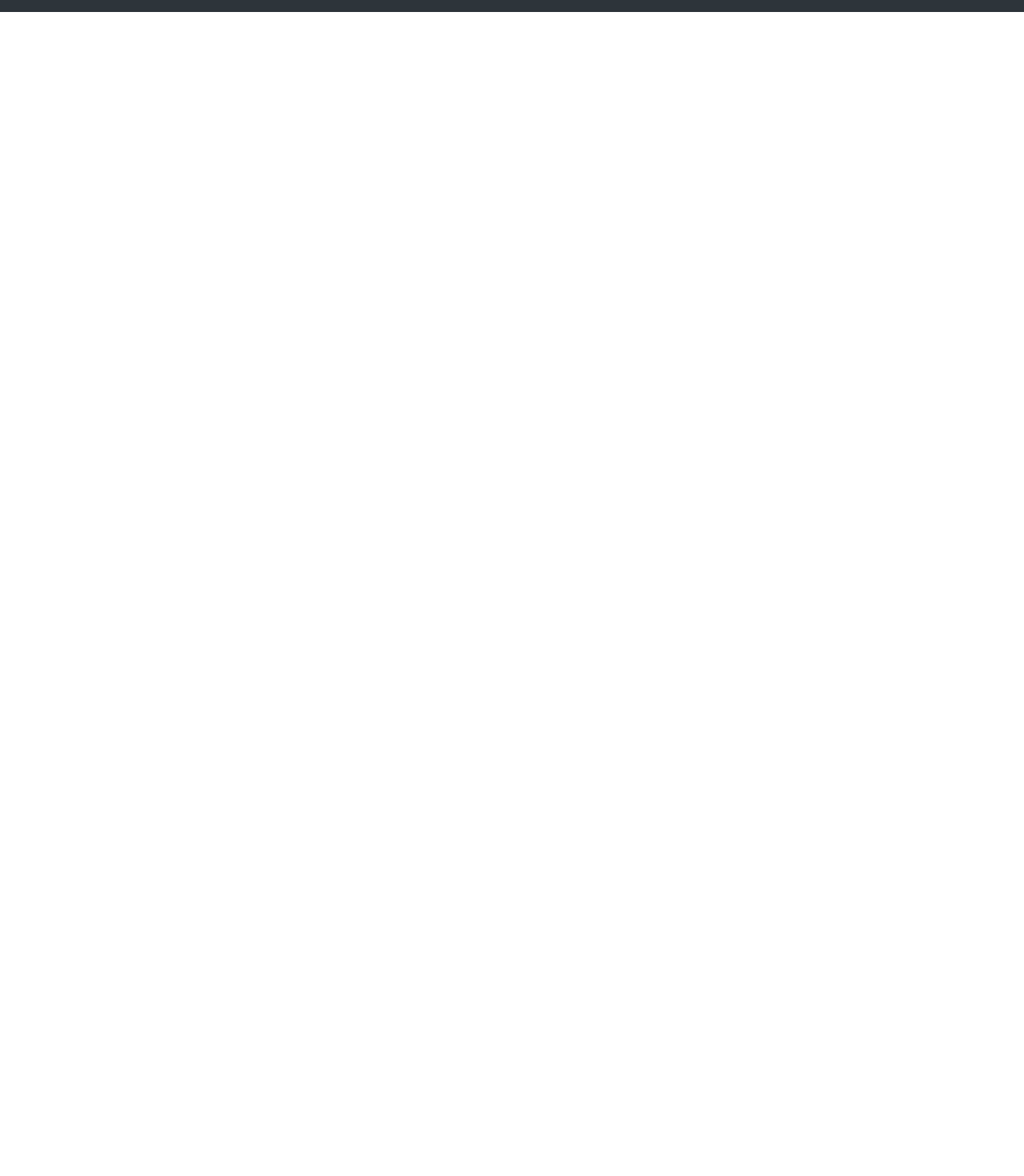
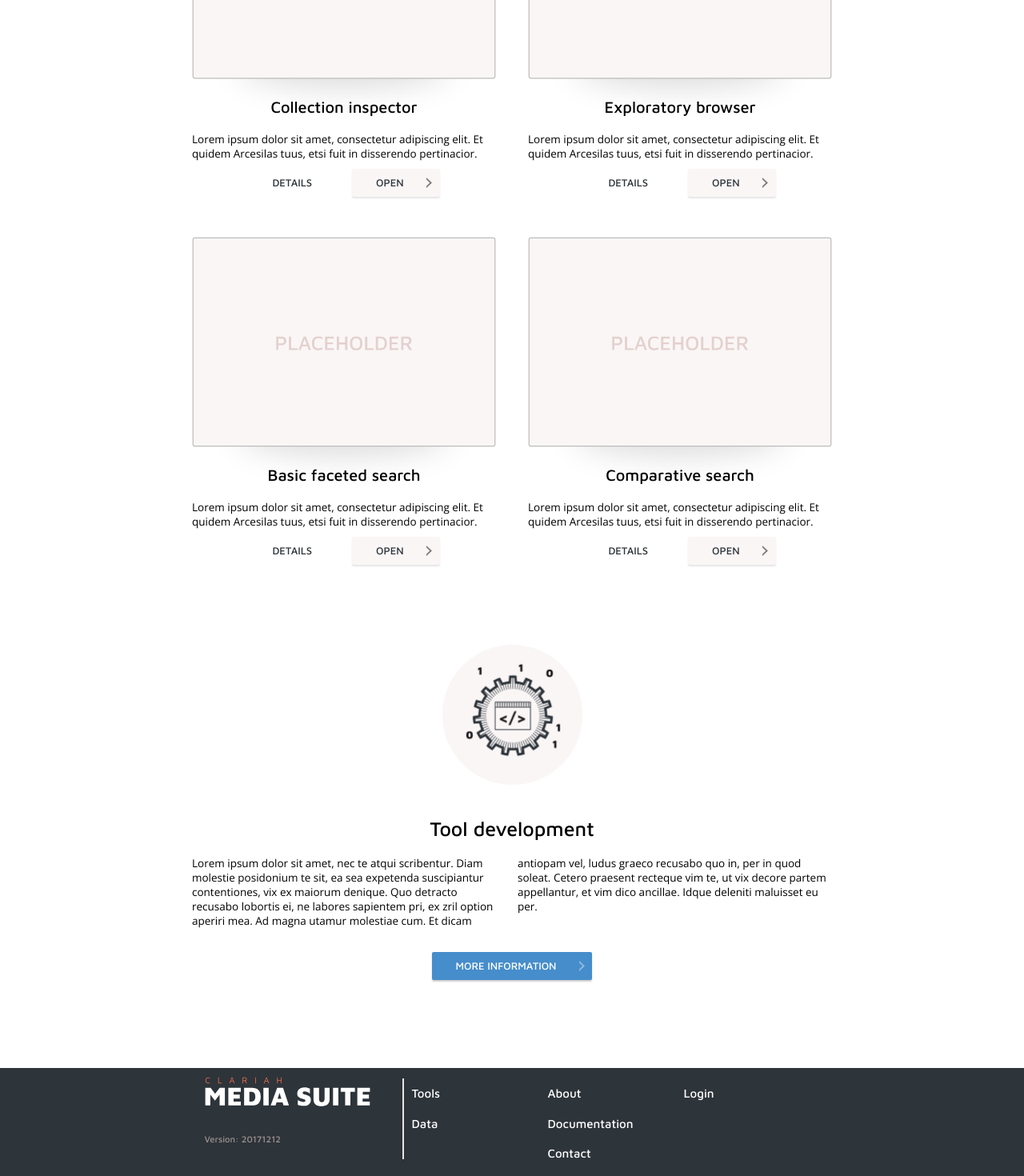
Before and after one commit to Frontwise/mediasuite-design, a React (Create React App) app: page / in a window 1280 px wide. Shown: the part 660-2130 px from the top of the page at 80% size. Before the commit the page ends 800 px from the top, so only its background shows below. Built offline with nearby package versions, Linux system fonts and the light colour scheme.

Commit message:
Add tools page

```diff
--- a/src/components/App/Cases.js
+++ b/src/components/App/Cases.js
@@ -4,6 +4,7 @@ import Page from '../Page/Page';
 import Elements from '../Elements/Elements';
 import Homepage from '../Homepage/Homepage';
 import Data from '../Data/Data';
+import Tools from '../Tools/Tools';
 import {text} from '../../data/Text';
 
 /**
@@ -38,4 +39,5 @@ export default [
   )),
   newCase('Homepage', (<Homepage /> )),
   newCase('Data', (<Data />)),
+  newCase('Tools', (<Tools />)),
 ]
--- /dev/null
+++ b/src/components/Tools/Tools.js
@@ -0,0 +1,105 @@
+import React, { Component } from 'react';
+import { Page, Header } from '../';
+import classNames from 'classnames';
+
+/* Images */
+import bigiconTools from '../../images/bigicon-tools.png';
+import bigiconDevelopment from '../../images/bigicon-development.png';
+import placeholder from '../../images/placeholder.svg';
+
+class Tools extends Component {
+
+  constructor() {
+    super();
+    this.state = {contentVisible: true};
+  }
+
+  render() {
+    let {contentVisible} = this.state;
+    const tools = [
+      {
+        name: 'Collection inspector',
+        description: 'Lorem ipsum dolor sit amet, consectetur adipiscing elit. Et quidem Arcesilas tuus, etsi fuit in disserendo pertinacior.',
+        detailsUrl: '#',
+        url: '#',
+      },
+      {
+        name: 'Exploratory browser',
+        description: 'Lorem ipsum dolor sit amet, consectetur adipiscing elit. Et quidem Arcesilas tuus, etsi fuit in disserendo pertinacior.',
+        detailsUrl: '#',
+        url: '#',
+      },
+      {
+        name: 'Basic faceted search',
+        description: 'Lorem ipsum dolor sit amet, consectetur adipiscing elit. Et quidem Arcesilas tuus, etsi fuit in disserendo pertinacior.',
+        detailsUrl: '#',
+        url: '#',
+      },
+      {
+        name: 'Comparative search',
+        description: 'Lorem ipsum dolor sit amet, consectetur adipiscing elit. Et quidem Arcesilas tuus, etsi fuit in disserendo pertinacior.',
+        detailsUrl: '#',
+        url: '#',
+      },
+    ];
+
+    return (
+      <Page header={<Header.Examples.NotLoggedIn active="tools" />} className="page Tools">
+
+        <div className={classNames('content', {hidden: !contentVisible})}>
+          <img src={bigiconTools} alt="Media Suite Tools"/>
+          <div className="info">
+            <div className="description">
+              <p>
+                Lorem ipsum dolor sit amet, nec te atqui scribentur. Diam molestie posidonium te sit, ea sea expetenda suscipiantur contentiones, vix ex maiorum denique. Quo detracto recusabo lobortis ei, ne labores sapientem pri, ex zril option aperiri mea. Ad magna utamur molestiae cum. Et dicam antiopam vel, ludus graeco recusabo quo in, per in quod soleat. Cetero praesent recteque vim te, ut vix decore partem appellantur, et vim dico ancillae. Idque deleniti maluisset eu per.
+              </p>
+            </div>
+
+            <div className="actions">
+              <a
+                className="btn blank"
+                onClick={() => this.setState({contentVisible: !contentVisible})}
+              >
+                  Hide
+              </a>
+              <a href="" className="btn">view tutorials</a>
+            </div>
+          </div>
+        </div>
+
+        <div className="list">
+          {tools.map(tool =>
+            <div className="tool">
+              <div className="image-wrap">
+                <img src={placeholder} alt={tool.name} />
+              </div>
+              <h3>{tool.name}</h3>
+              <div className="description">{tool.description}</div>
+              <div className="actions">
+                <a href={tool.detailsUrl} className="btn blank">Details</a>
+                <a href={tool.url} className="btn">Open</a>
+              </div>
+            </div>
+          )}
+        </div>
+
+        <div className="development">
+          <img src={bigiconDevelopment} alt="Tool development"/>
+
+          <h2>Tool development</h2>
+
+          <div className="description">
+            Lorem ipsum dolor sit amet, nec te atqui scribentur. Diam molestie posidonium te sit, ea sea expetenda suscipiantur contentiones, vix ex maiorum denique. Quo detracto recusabo lobortis ei, ne labores sapientem pri, ex zril option aperiri mea. Ad magna utamur molestiae cum.
+            Et dicam antiopam vel, ludus graeco recusabo quo in, per in quod soleat. Cetero praesent recteque vim te, ut vix decore partem appellantur, et vim dico ancillae. Idque deleniti maluisset eu per.
+          </div>
+
+          <div className="actions">
+            <a href="#" className="btn primary">More information</a>
+          </div>
+        </div>
+      </Page>
+    );
+  }
+}
+
+export default Tools;
--- /dev/null
+++ b/src/components/Tools/Tools.scss
@@ -0,0 +1,76 @@
+.page.Tools {
+  $margin: 20px;
+
+  .content{
+    @include infoBanner();
+  }
+
+  .list {
+    display: flex;
+    flex-wrap: wrap;
+    max-width: $maxTextBodyWidth + 2 * $margin;
+    margin: auto;
+  }
+
+  .tool {
+    flex: 1;
+    margin: $margin;
+    flex-basis: 300px;
+
+    .image-wrap {
+      position: relative;
+
+      // Shadow
+      &::before {
+        content: 'a';
+        position: absolute;
+        width: 70%;
+        left: 15%;
+        height: 20%;
+        bottom: 5px;
+        border-radius: 100%;
+        box-shadow: 0 10px 40px rgba(0,0,0, 0.15);
+      }
+    }
+
+    img {
+      position: relative;
+      width: 100%;
+    }
+
+    h3 {
+      text-align: center;
+      font-size: 20px;
+    }
+
+    .actions {
+      display: flex;
+      justify-content: center;
+    }
+  }
+
+  .development {
+    max-width: $maxTextBodyWidth + 2 * $margin;
+    margin: 50px auto 100px;
+    display: flex;
+    flex-direction: column;
+    align-items: center;
+
+    h2 {
+      font-size: 25px;
+    }
+
+    img {
+      margin: $margin;
+      width: 175px;
+    }
+
+    .description {
+      margin: 0 $margin $margin;
+      @media (min-width: 550px) {
+        column-count: 2
+      }
+    }
+
+  }
+}
--- a/src/components/index.scss
+++ b/src/components/index.scss
@@ -7,3 +7,4 @@
 @import './Homepage/Homepage.scss';
 @import './Page/Page.scss';
 @import './Data/Data.scss';
+@import './Tools/Tools.scss';
```
Also changed, not shown: src/images/placeholder.svg (added).
